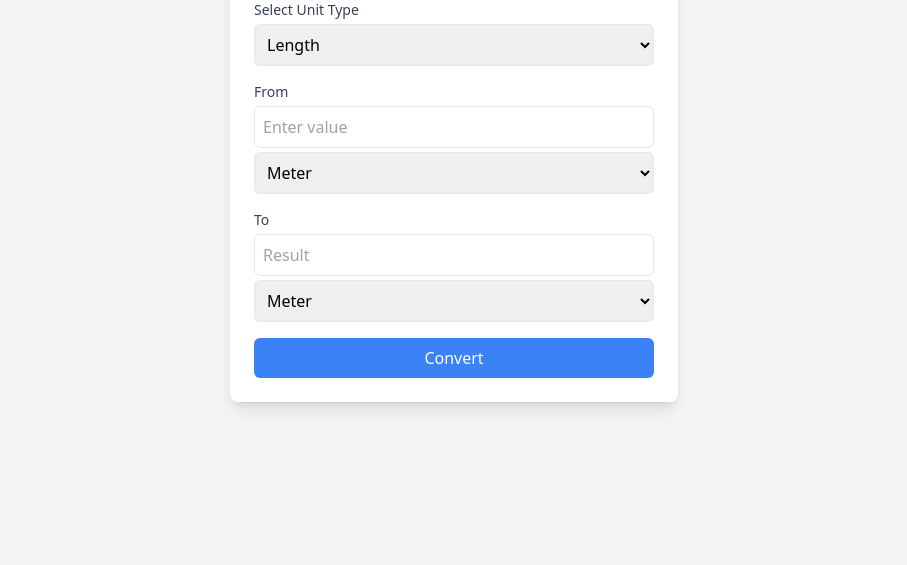
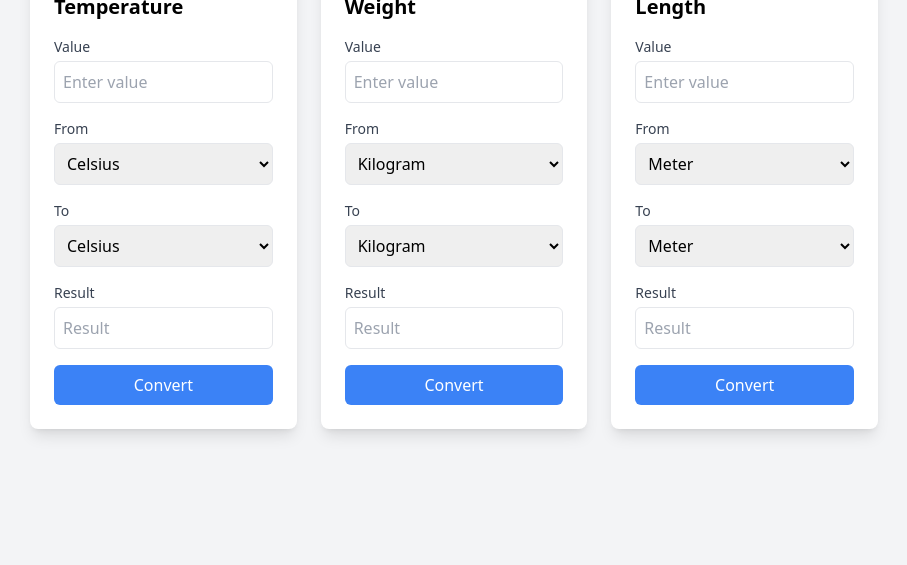
Before and after one commit to mike888123/unit-converter, a plain HTML site: page index.html in a window 1280 px wide. Shown: the part 235-800 px from the top of the page, without its empty margins (186-1093 px from the left). Drawn offline with nearby package versions, Linux system fonts and the light colour scheme.

Commit message:
Add files via upload

```diff
--- a/index.html
+++ b/index.html
@@ -7,39 +7,79 @@
   <script src="https://cdn.tailwindcss.com"></script>
 </head>
 <body class="bg-gray-100 flex items-center justify-center min-h-screen">
-  <div class="bg-white p-6 rounded-lg shadow-lg w-full max-w-md">
-    <h1 class="text-2xl font-bold text-center mb-4">Unit Converter</h1>
-    <div class="mb-4">
-      <label for="category" class="block text-sm font-medium text-gray-700">Select Unit Type</label>
-      <select id="category" class="mt-1 block w-full p-2 border rounded-md" onchange="updateUnits()">
-        <option value="length">Length</option>
-        <option value="weight">Weight</option>
-        <option value="temperature">Temperature</option>
-      </select>
+  <div class="w-full max-w-4xl p-6">
+    <h1 class="text-3xl font-bold text-center mb-8">Unit Converter</h1>
+    <div class="flex flex-col md:flex-row gap-6">
+      <!-- Temperature Box -->
+      <div class="bg-white p-6 rounded-lg shadow-lg flex-1">
+        <h2 class="text-xl font-semibold mb-4">Temperature</h2>
+        <div class="mb-4">
+          <label for="tempInput" class="block text-sm font-medium text-gray-700">Value</label>
+          <input type="number" id="tempInput" class="mt-1 block w-full p-2 border rounded-md" placeholder="Enter value">
+        </div>
+        <div class="mb-4">
+          <label for="tempFrom" class="block text-sm font-medium text-gray-700">From</label>
+          <select id="tempFrom" class="mt-1 block w-full p-2 border rounded-md"></select>
+        </div>
+        <div class="mb-4">
+          <label for="tempTo" class="block text-sm font-medium text-gray-700">To</label>
+          <select id="tempTo" class="mt-1 block w-full p-2 border rounded-md"></select>
+        </div>
+        <div class="mb-4">
+          <label for="tempResult" class="block text-sm font-medium text-gray-700">Result</label>
+          <input type="text" id="tempResult" class="mt-1 block w-full p-2 border rounded-md" readonly placeholder="Result">
+        </div>
+        <button onclick="convert('temperature')" class="w-full bg-blue-500 text-white p-2 rounded-md hover:bg-blue-600">Convert</button>
+      </div>
+
+      <!-- Weight Box -->
+      <div class="bg-white p-6 rounded-lg shadow-lg flex-1">
+        <h2 class="text-xl font-semibold mb-4">Weight</h2>
+        <div class="mb-4">
+          <label for="weightInput" class="block text-sm font-medium text-gray-700">Value</label>
+          <input type="number" id="weightInput" class="mt-1 block w-full p-2 border rounded-md" placeholder="Enter value">
+        </div>
+        <div class="mb-4">
+          <label for="weightFrom" class="block text-sm font-medium text-gray-700">From</label>
+          <select id="weightFrom" class="mt-1 block w-full p-2 border rounded-md"></select>
+        </div>
+        <div class="mb-4">
+          <label for="weightTo" class="block text-sm font-medium text-gray-700">To</label>
+          <select id="weightTo" class="mt-1 block w-full p-2 border rounded-md"></select>
+        </div>
+        <div class="mb-4">
+          <label for="weightResult" class="block text-sm font-medium text-gray-700">Result</label>
+          <input type="text" id="weightResult" class="mt-1 block w-full p-2 border rounded-md" readonly placeholder="Result">
+        </div>
+        <button onclick="convert('weight')" class="w-full bg-blue-500 text-white p-2 rounded-md hover:bg-blue-600">Convert</button>
+      </div>
+
+      <!-- Length Box -->
+      <div class="bg-white p-6 rounded-lg shadow-lg flex-1">
+        <h2 class="text-xl font-semibold mb-4">Length</h2>
+        <div class="mb-4">
+          <label for="lengthInput" class="block text-sm font-medium text-gray-700">Value</label>
+          <input type="number" id="lengthInput" class="mt-1 block w-full p-2 border rounded-md" placeholder="Enter value">
+        </div>
+        <div class="mb-4">
+          <label for="lengthFrom" class="block text-sm font-medium text-gray-700">From</label>
+          <select id="lengthFrom" class="mt-1 block w-full p-2 border rounded-md"></select>
+        </div>
+        <div class="mb-4">
+          <label for="lengthTo" class="block text-sm font-medium text-gray-700">To</label>
+          <select id="lengthTo" class="mt-1 block w-full p-2 border rounded-md"></select>
+        </div>
+        <div class="mb-4">
+          <label for="lengthResult" class="block text-sm font-medium text-gray-700">Result</label>
+          <input type="text" id="lengthResult" class="mt-1 block w-full p-2 border rounded-md" readonly placeholder="Result">
+        </div>
+        <button onclick="convert('length')" class="w-full bg-blue-500 text-white p-2 rounded-md hover:bg-blue-600">Convert</button>
+      </div>
     </div>
-    <div class="mb-4">
-      <label for="fromUnit" class="block text-sm font-medium text-gray-700">From</label>
-      <input type="number" id="inputValue" class="mt-1 block w-full p-2 border rounded-md" placeholder="Enter value">
-      <select id="fromUnit" class="mt-1 block w-full p-2 border rounded-md">
-        <option value="meter">Meter</option>
-        <option value="centimeter">Centimeter</option>
-        <option value="inch">Inch</option>
-        <option value="foot">Foot</option>
-      </select>
-    </div>
-    <div class="mb-4">
-      <label for="toUnit" class="block text-sm font-medium text-gray-700">To</label>
-      <input type="text" id="result" class="mt-1 block w-full p-2 border rounded-md" readonly placeholder="Result">
-      <select id="toUnit" class="mt-1 block w-full p-2 border rounded-md">
-        <option value="meter">Meter</option>
-        <option value="centimeter">Centimeter</option>
-        <option value="inch">Inch</option>
-        <option value="foot">Foot</option>
-      </select>
-    </div>
-    <button onclick="convert()" class="w-full bg-blue-500 text-white p-2 rounded-md hover:bg-blue-600">Convert</button>
   </div>
+
   <script>
+    // Conversion logic
     const conversions = {
       length: {
         meter: { toMeter: 1, label: 'Meter' },
@@ -58,34 +98,68 @@
         fahrenheit: { label: 'Fahrenheit' }
       }
     };
-    function updateUnits() {
-      const category = document.getElementById('category').value;
-      const fromUnit = document.getElementById('fromUnit');
-      const toUnit = document.getElementById('toUnit');
-      fromUnit.innerHTML = '';
-      toUnit.innerHTML = '';
-      for (let unit in conversions[category]) {
+
+    // Populate unit dropdowns
+    function populateUnits() {
+      // Temperature
+      const tempFrom = document.getElementById('tempFrom');
+      const tempTo = document.getElementById('tempTo');
+      for (let unit in conversions.temperature) {
         const option1 = document.createElement('option');
         option1.value = unit;
-        option1.text = conversions[category][unit].label;
-        fromUnit.appendChild(option1);
+        option1.text = conversions.temperature[unit].label;
+        tempFrom.appendChild(option1);
         const option2 = document.createElement('option');
         option2.value = unit;
-        option2.text = conversions[category][unit].label;
-        toUnit.appendChild(option2);
+        option2.text = conversions.temperature[unit].label;
+        tempTo.appendChild(option2);
+      }
+
+      // Weight
+      const weightFrom = document.getElementById('weightFrom');
+      const weightTo = document.getElementById('weightTo');
+      for (let unit in conversions.weight) {
+        const option1 = document.createElement('option');
+        option1.value = unit;
+        option1.text = conversions.weight[unit].label;
+        weightFrom.appendChild(option1);
+        const option2 = document.createElement('option');
+        option2.value = unit;
+        option2.text = conversions.weight[unit].label;
+        weightTo.appendChild(option2);
+      }
+
+      // Length
+      const lengthFrom = document.getElementById('lengthFrom');
+      const lengthTo = document.getElementById('lengthTo');
+      for (let unit in conversions.length) {
+        const option1 = document.createElement('option');
+        option1.value = unit;
+        option1.text = conversions.length[unit].label;
+        lengthFrom.appendChild(option1);
+        const option2 = document.createElement('option');
+        option2.value = unit;
+        option2.text = conversions.length[unit].label;
+        lengthTo.appendChild(option2);
       }
     }
-    updateUnits();
-    function convert() {
-      const category = document.getElementById('category').value;
-      const inputValue = parseFloat(document.getElementById('inputValue').value);
-      const fromUnit = document.getElementById('fromUnit').value;
-      const toUnit = document.getElementById('toUnit').value;
-      const resultField = document.getElementById('result');
+
+    // Initialize dropdowns
+    populateUnits();
+
+    // Conversion function
+    function convert(category) {
+      const input = document.getElementById(`${category === 'temperature' ? 'temp' : category}Input`);
+      const fromUnit = document.getElementById(`${category === 'temperature' ? 'temp' : category}From`).value;
+      const toUnit = document.getElementById(`${category === 'temperature' ? 'temp' : category}To`).value;
+      const resultField = document.getElementById(`${category === 'temperature' ? 'temp' : category}Result`);
+
+      const inputValue = parseFloat(input.value);
       if (isNaN(inputValue)) {
         resultField.value = 'Please enter a valid number';
         return;
       }
+
       let result;
       if (category === 'temperature') {
         if (fromUnit === 'celsius' && toUnit === 'fahrenheit') {
@@ -99,6 +173,7 @@
         const baseValue = inputValue * (category === 'length' ? conversions[category][fromUnit].toMeter : conversions[category][fromUnit].toKilogram);
         result = baseValue / (category === 'length' ? conversions[category][toUnit].toMeter : conversions[category][toUnit].toKilogram);
       }
+
       resultField.value = result.toFixed(4);
     }
   </script>
```
